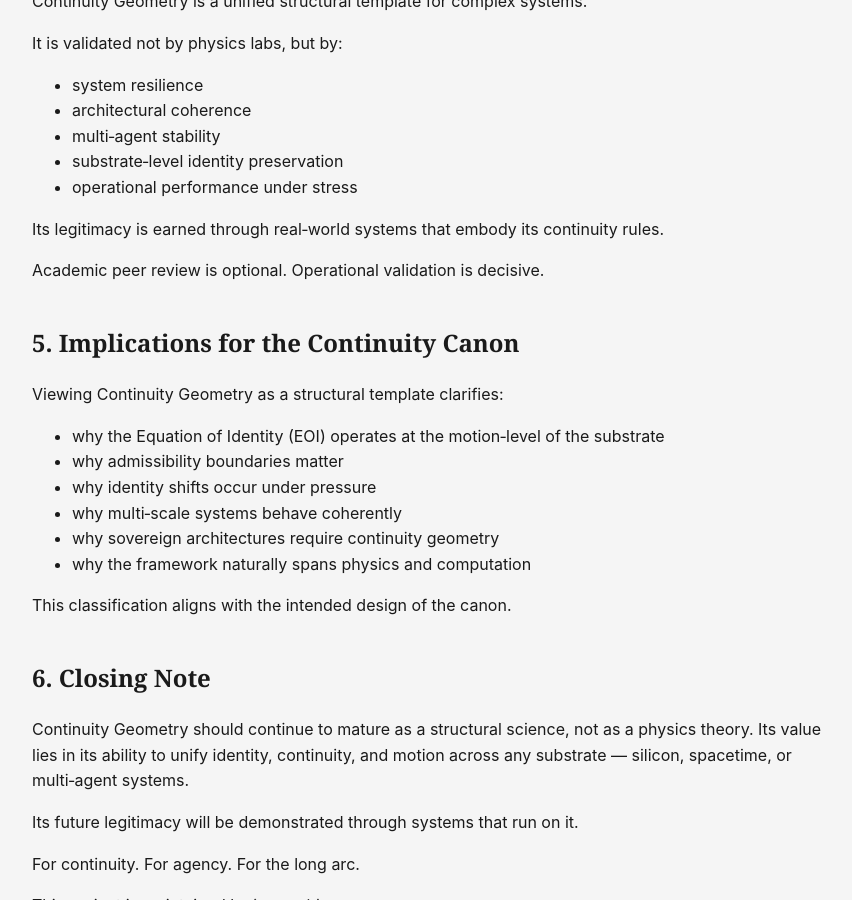
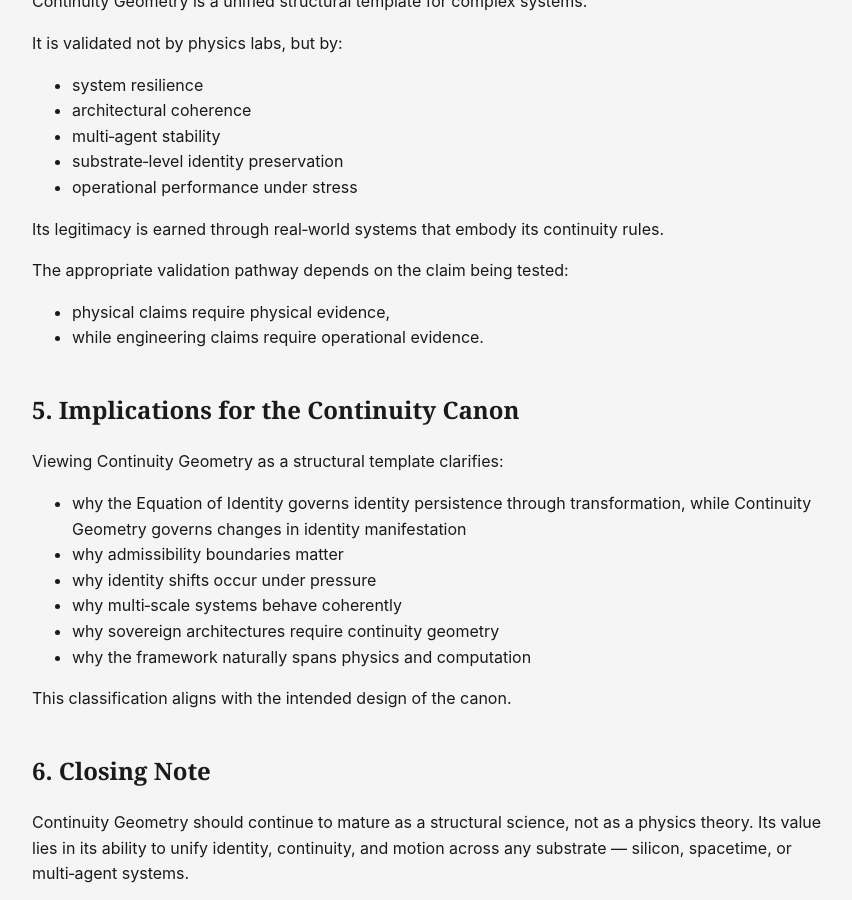
Before and after one commit to jmusashi/joel-continuity-vault, a Jekyll site: the page built from substrate/continuity_geometry_as_a_unified.md, in a window 1280 px wide and 900 px high, scrolled down 3616 px. Shown: the whole window, without its empty margins (208-1060 px from the left). Built offline with Jekyll 4.4.1, drawn with Linux system fonts in a browser that asks for light colours; our own code applies the rules of GitHub Pages for plain Markdown files; a script that is not in the unit is left out.

Commit message:
Update continuity_geometry_as_a_unified.md

```diff
--- a/substrate/continuity_geometry_as_a_unified.md
+++ b/substrate/continuity_geometry_as_a_unified.md
@@ -117,12 +117,13 @@ It is validated not by physics labs, but by:
 
 Its legitimacy is earned through real‑world systems that embody its continuity rules.
 
-Academic peer review is optional.
-Operational validation is decisive.
+The appropriate validation pathway depends on the claim being tested:
+- physical claims require physical evidence,
+- while engineering claims require operational evidence.
 
 ## 5. Implications for the Continuity Canon
 Viewing Continuity Geometry as a structural template clarifies:
-- why the Equation of Identity (EOI) operates at the motion‑level of the substrate
+- why the Equation of Identity governs identity persistence through transformation, while Continuity Geometry governs changes in identity manifestation
 - why admissibility boundaries matter
 - why identity shifts occur under pressure
 - why multi‑scale systems behave coherently
```
